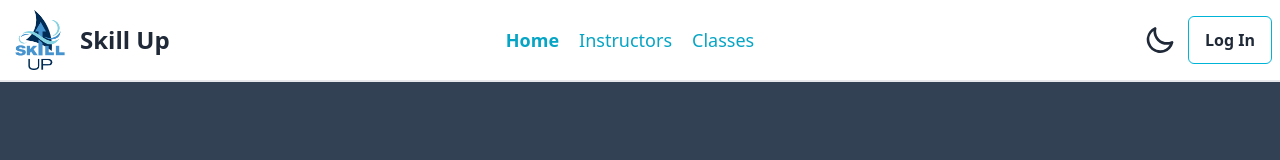
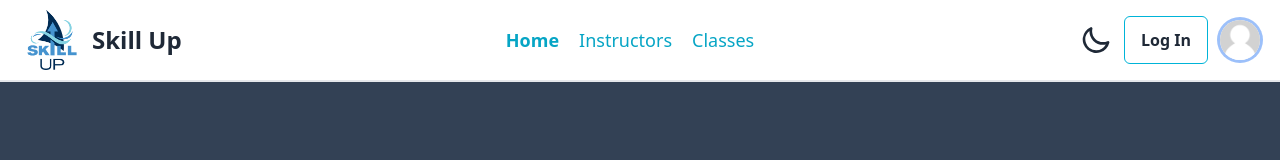
Before and after one commit to protapkrghosh/skill-up-camp-client, a React (Vite) app: page / in a window 1280 px wide. Shown: the top 160 px of the page. Built offline with nearby package versions, Linux system fonts and the light colour scheme; no server answers; grey boxes are pictures that could not be loaded.

Commit message:
add user image

```diff
--- a/src/shared/NavBar/NavBar.jsx
+++ b/src/shared/NavBar/NavBar.jsx
@@ -1,5 +1,6 @@
 import { Link, NavLink } from "react-router-dom";
 import logo from "../../assets/skill-up-camp.png"
+import image from "../../assets/placeholder.jpg"
 import { useContext, useEffect, useState } from "react";
 import { AuthContext } from "../../providers/AuthProvider";
 
@@ -52,7 +53,7 @@ const NavBar = () => {
 
    return (
       <div>
-         <div className="navbar bg-base-100 border-b-2 shadow-sm">
+         <div className="navbar bg-base-100 border-b-2 shadow-sm px-5">
             <div className="navbar-start">
                <div className="dropdown">
                   <label tabIndex={0} className="btn btn-ghost lg:hidden">
@@ -83,21 +84,18 @@ const NavBar = () => {
                   <svg className="swap-off fill-current w-8 h-8" xmlns="http://www.w3.org/2000/svg" viewBox="0 0 24 24"><path d="M21.64,13a1,1,0,0,0-1.05-.14,8.05,8.05,0,0,1-3.37.73A8.15,8.15,0,0,1,9.08,5.49a8.59,8.59,0,0,1,.25-2A1,1,0,0,0,8,2.36,10.14,10.14,0,1,0,22,14.05,1,1,0,0,0,21.64,13Zm-9.5,6.69A8.14,8.14,0,0,1,7.08,5.22v.27A10.15,10.15,0,0,0,17.22,15.63a9.79,9.79,0,0,0,2.1-.22A8.11,8.11,0,0,1,12.14,19.73Z" /></svg>
                </label>
 
-               {users &&
-                  <div className="avatar online rounded-full ring mr-3">
-                     <div className="w-10 rounded-full">
-                        <img src={users?.photoURL} />
-                     </div>
-                  </div>
-               }
-
                {users ?
-                  <button onClick={handleLogOut} className='btn btn-outline border-[#00b4d8] hover:border-cyan-700 hover:bg-[#06a5c5] rounded-md capitalize text-[16px]'>Log Out</button> :
+                  <button onClick={handleLogOut} className='btn btn-outline border-[#00b4d8] hover:border-cyan-700 hover:bg-[#06a5c5] rounded-md capitalize text-[16px] '>Log Out</button> :
                   <Link to="/login">
                      <button className='btn btn-outline border-[#00b4d8] hover:border-cyan-700 hover:bg-[#06a5c5] rounded-md capitalize text-[16px]'>Log In</button>
                   </Link>
                }
 
+               <div className="avatar rounded-full ring ml-3">
+                  <div className="w-10 rounded-full">
+                     <img src={users && users.photoURL ? users.photoURL : image} />
+                  </div>
+               </div>
             </div>
          </div>
       </div>
```
Also changed, not shown: src/assets/placeholder.jpg (added).
